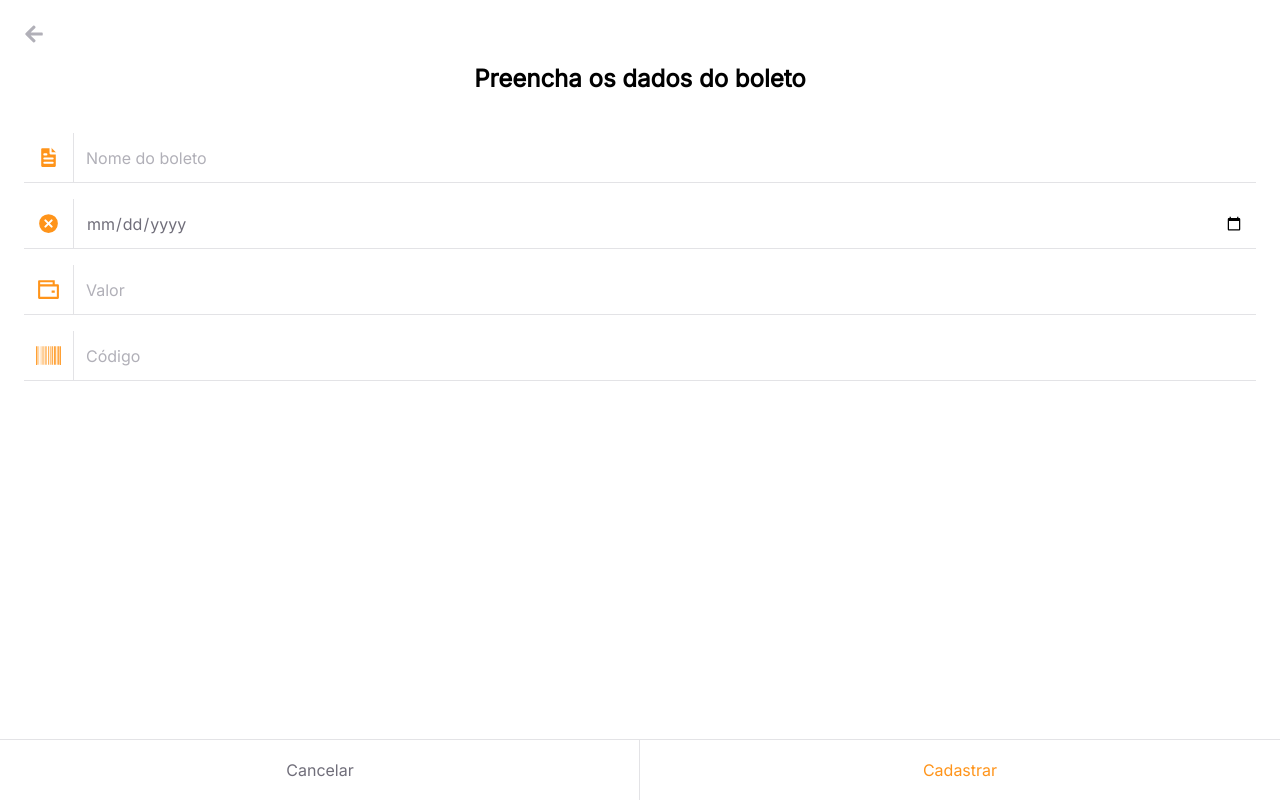
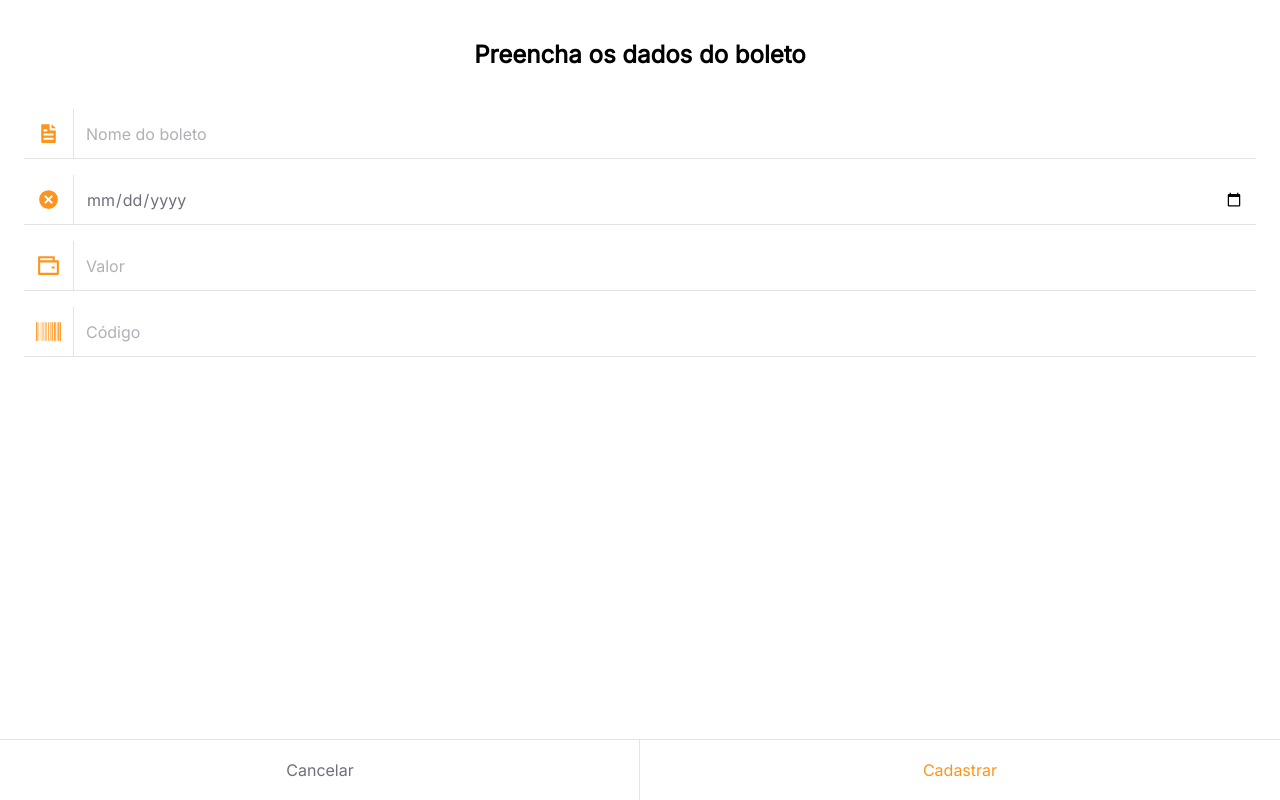
Before and after one commit to Jonatan966/payflow, a Next.js app: page /add-bill in a window 1280 px wide. Built offline with nearby package versions, Linux system fonts and the light colour scheme; no server answers; sample sign-in values are in the browser's storage.

Commit message:
refact: remove back button on add bill page

```diff
--- a/src/pages/add-bill.tsx
+++ b/src/pages/add-bill.tsx
@@ -4,7 +4,7 @@ import { getSession } from 'next-auth/client'
 import Router from 'next/router'
 import { useForm } from 'react-hook-form'
 import toast from 'react-hot-toast'
-import { FaArrowLeft, FaBarcode } from 'react-icons/fa'
+import { FaBarcode } from 'react-icons/fa'
 import { FiFileText, FiXCircle } from 'react-icons/fi'
 import { RiWalletLine } from 'react-icons/ri'
 import { Boleto } from '@mrmgomes/boleto-utils'
@@ -71,7 +71,6 @@ export default function AddBillPage () {
     <AddBillPageContainer>
       <PageHead title='Adicionar boleto'/>
       <header>
-        <FaArrowLeft size={20} onClick={() => Router.back()} className='hovered' />
         <h2>Preencha os dados do boleto</h2>
       </header>
 
```
